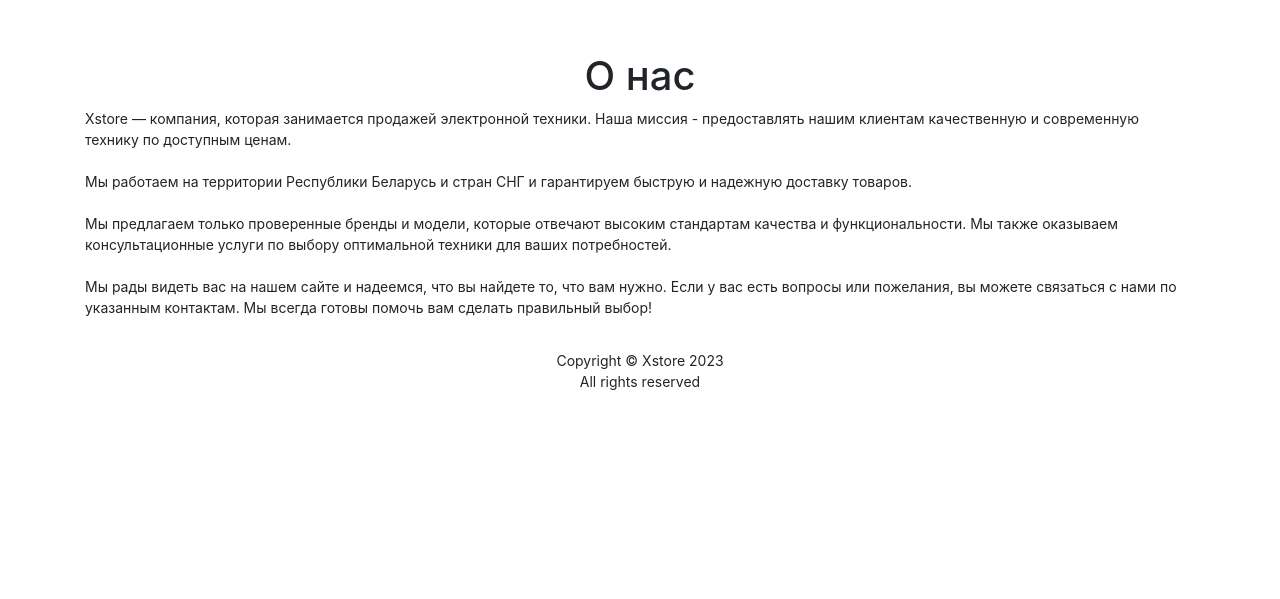
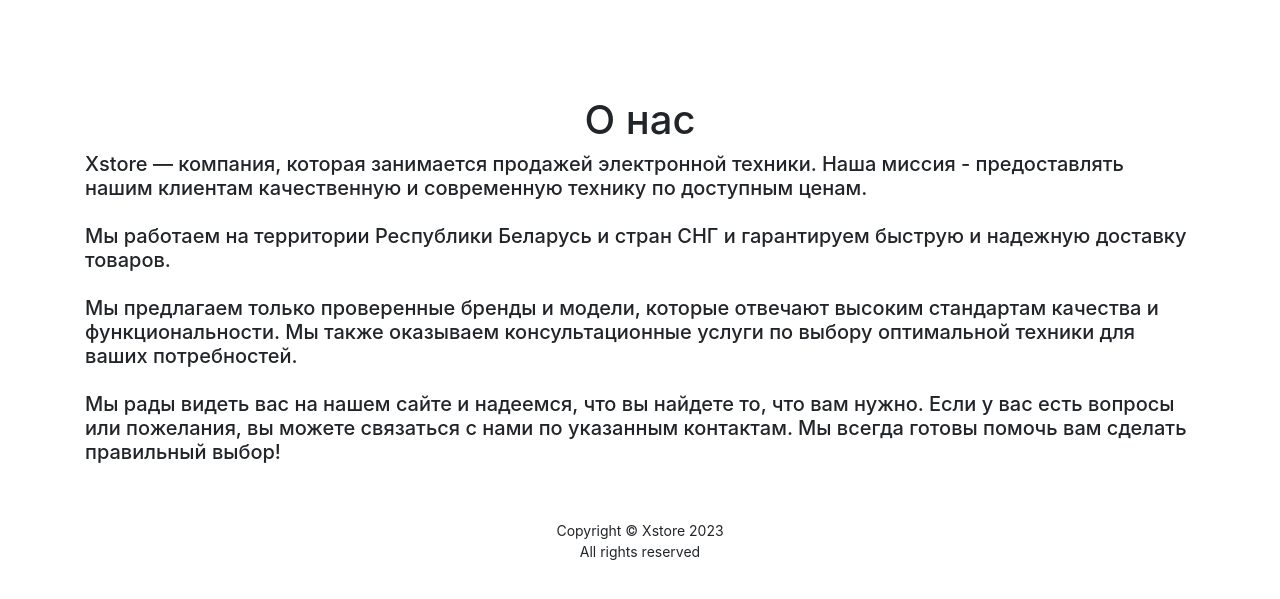
Before and after one commit to sound1ust/Store_project_Django, a Django app: page /products/about/ in a window 1280 px wide. Shown: the part 44-643 px from the top of the page. Run offline with Django 3.2, Linux system fonts and the light colour scheme; tables that the repository leaves empty hold one stand-in row (values such as "Sample post"); parts of the project's set-up code (start-up, migrations or seed data) failed here and were passed over; some libraries are stand-ins or nearby versions.

Commit message:
finished working locally.

```diff
--- a/store-server/store/products/templates/products/about.html
+++ b/store-server/store/products/templates/products/about.html
@@ -5,7 +5,7 @@
         <div class="container pt-5">
             <div class="mt-5">
                 <h1 class="text-center">О нас</h1>
-                <p>
+                <h5>
                     Xstore — компания, которая занимается продажей электронной техники. Наша миссия -
 предоставлять нашим клиентам качественную и современную технику по доступным ценам.<br><br>
 Мы работаем на территории Республики Беларусь и стран СНГ и гарантируем быструю и надежную доставку товаров.<br><br>
@@ -14,7 +14,7 @@
 Мы рады видеть вас на нашем сайте и надеемся, что вы найдете то, что вам нужно. Если у вас есть
 вопросы или пожелания, вы можете связаться с нами по указанным контактам. Мы всегда готовы помочь вам сделать
 правильный выбор!
-                </p>
+                </h5>
             </div>
         </div>
     </section>
--- a/store-server/store/products/templates/products/base.html
+++ b/store-server/store/products/templates/products/base.html
@@ -17,7 +17,9 @@
     <link href="{% static 'vendor/bootstrap/css/bootstrap.min.css' %}" rel="stylesheet">
 
     <!-- Custom styles for this template -->
-    {% block css %} {% endblock %}
+    {% block css %}
+    <link href="{% static 'vendor/css/base.css' %}" rel="stylesheet">
+    {% endblock %}
 
 </head>
 
@@ -88,13 +90,15 @@
 <!-- Page Content -->
 {% block  content %} {% endblock %}
 
-{% block  footer %} {% endblock %}
-
-<footer class="page-footer text-center">
-    <div class="footer-copyright text-center py-3">Copyright &copy; Xstore 2023
-        <p>All rights reserved</p>
-    </div>
-</footer>
+{% block  footer %}
+<div class="container-lg-12">
+    <footer class="pt-3 mt-4">
+        <div class="footer-copyright text-center py-3">Copyright &copy; Xstore 2023
+            <p>All rights reserved</p>
+        </div>
+    </footer>
+</div>
+{% endblock %}
 
 <!-- Bootstrap core JavaScript -->
 <script src="{% static 'vendor/jquery/jquery.min.js' %}"></script>
--- a/store-server/store/products/templates/products/product_detail.html
+++ b/store-server/store/products/templates/products/product_detail.html
@@ -9,7 +9,7 @@
 {% block content %}
 
 <div class="d-flex" id="main-container">
-    <div id="carouselExampleSlidesOnly" class="carousel slide" data-interval="false">
+    <div id="carouselExampleSlidesOnly" class="carousel slide mx-5" data-interval="false">
         <div class="carousel-inner" role="listbox">
             {% for product_image in product.images.all %}
                 <div class="carousel-item {% if forloop.first %} active {% endif %}">
--- a/store-server/store/products/templates/products/products.html
+++ b/store-server/store/products/templates/products/products.html
@@ -39,14 +39,13 @@
                                  alt="{{ product.name }}"
                                  style="object-fit: cover; max-width: 18rem; max-length: 18rem;">
                         </a>
-                        <div class="card-body">
+                        <div class="card-body text-center">
                             <h5 class="card-title">
                                 <a class="text-dark" href="{% url 'products:product_detail' product.id %}">{{ product.name }}</a>
                             </h5>
-                            <h5>{{ product.price | intcomma }} BYN</h5>
-                            <p class="card-text text-muted">{{ product.description }}</p>
                         </div>
                         <div id="card-footer" class="card-footer text-center border-top-0 bg-white">
+                            <h5 class="text-dark">{{ product.price | intcomma }} BYN</h5>
                             <a class="btn btn-outline-dark"
                                href="{% url 'products:basket_add' product.id %}">
                                 Добавить в корзину
--- a/store-server/store/static/vendor/css/products.css
+++ b/store-server/store/static/vendor/css/products.css
@@ -13,6 +13,10 @@
 
 .card-body {
     color: black;
+}
+
+.card-title a {
+    font-weight: normal;
 }
 
 #card {
```
Also changed, not shown: store-server/store/media/products_images/Ноутбуки/Ноутбук Apple Macbook Air 13" M1 (Золотистый)/macbook-air-gold-_1pVn6z3.jpg (added), store-server/store/media/products_images/Ноутбуки/Ноутбук Apple Macbook Air 13" M1/macbook-air-gold-select-201810_Qgrl2xz.jpg (added), store-server/store/media/products_images/Ноутбуки/Ноутбук Apple Macbook Air 13" M1/macbook-air-space-gray-select-_wBG6Sv2.jpg (added).
